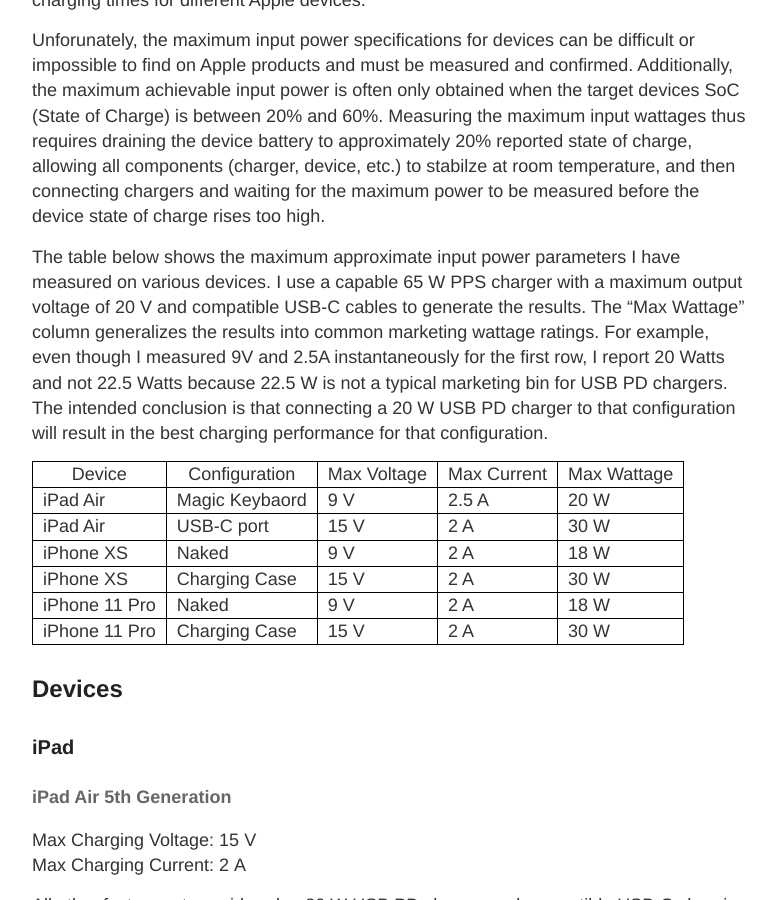
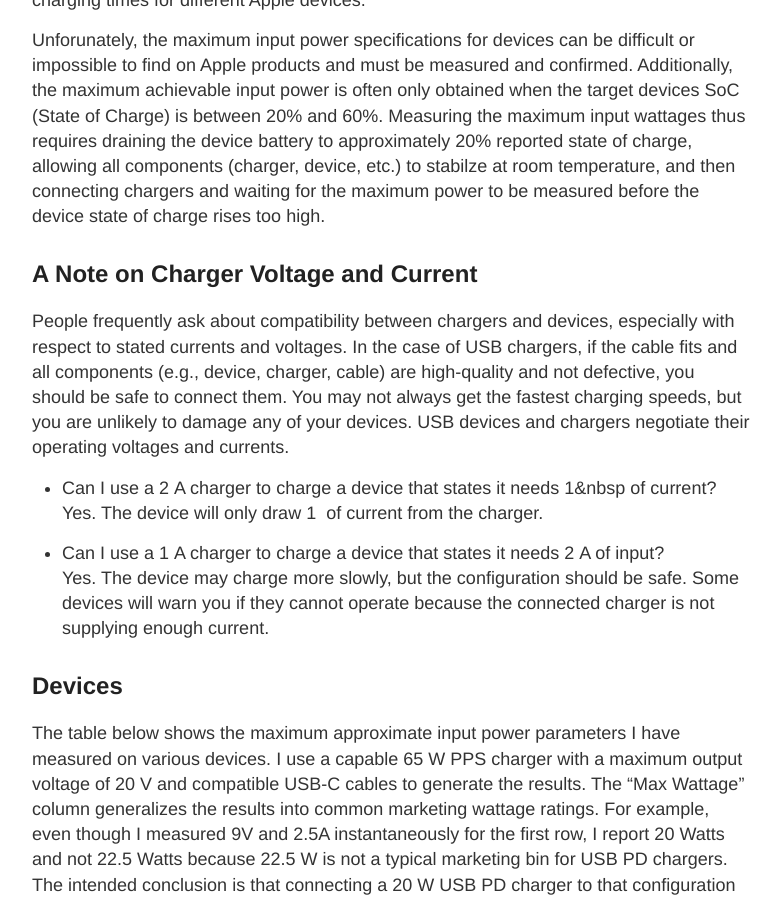
Before and after one commit to bpburns/bpburns.github.io, a Jekyll site: the page built from _posts/2022-09-22-2.md, in a window 1280 px wide and 900 px high, scrolled down 470 px. Shown: the whole window, without its empty margins (248-1027 px from the left). Built offline with Jekyll 4.4.1, drawn with Linux system fonts in a browser that asks for light colours.

Commit message:
Add a section on safe currents

```diff
--- a/_posts/2022-09-22-2.md
+++ b/_posts/2022-09-22-2.md
@@ -25,6 +25,29 @@
 room temperature, and then connecting chargers and waiting for the
 maximum power to be measured before the device state of charge rises
 too high.
+
+## A Note on Charger Voltage and Current
+
+People frequently ask about compatibility between chargers and devices,
+especially with respect to stated currents and voltages. In the case of
+USB chargers, if the cable fits and all components (e.g., device,
+charger, cable) are high-quality and not defective, you should be safe
+to connect them. You may not always get the fastest charging speeds,
+but you are unlikely to damage any of your devices. USB devices and
+chargers negotiate their operating voltages and currents.
+
+- Can I use a 2&nbsp;A charger to charge a device that states it needs
+  1&nbsp of current?
+  Yes. The device will only draw 1&nbsp; of current from the charger.
+
+- Can I use a 1&nbsp;A charger to charge a device that states it needs
+  2&nbsp;A of input?
+  Yes. The device may charge more slowly, but the configuration should
+  be safe. Some devices will warn you if they cannot operate because
+  the connected charger is not supplying enough current.
+
+
+## Devices
 
 The table below shows the maximum approximate input power parameters I
 have measured on various devices. I use a capable 65&nbsp;W PPS charger with
```
Also changed, not shown: other parts of _posts/2022-09-22-2.md (+0 -2 lines).
